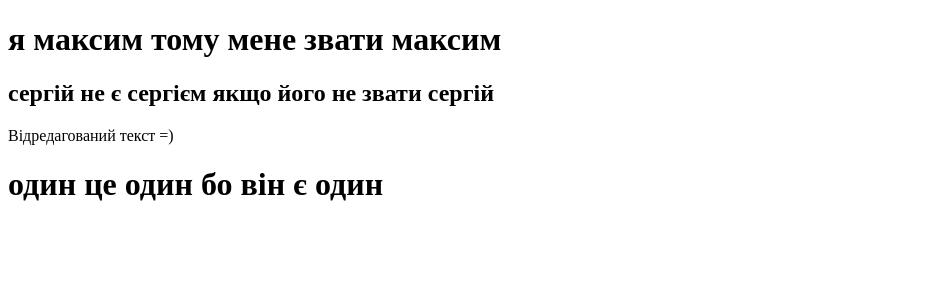
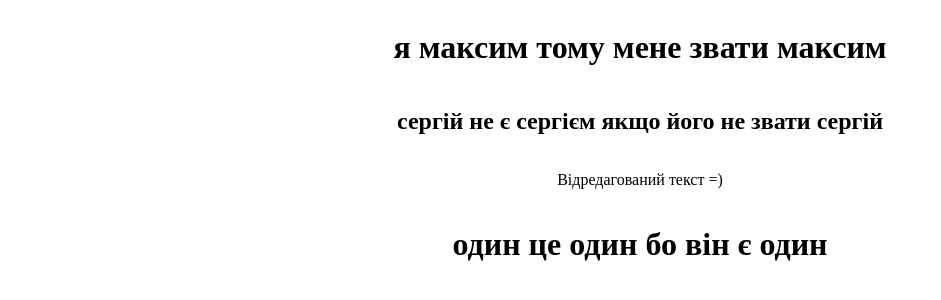
Before and after one commit to maks579/papka-dla-git, a plain HTML site: page index.html in a window 1280 px wide. Shown: the whole page, without its empty margins (0-941 px from the left). Drawn offline with Linux system fonts and the light colour scheme.

Commit message:
перевірка fetch

```diff
--- a/index.html
+++ b/index.html
@@ -4,6 +4,7 @@
     <meta charset="UTF-8">
     <meta name="viewport" content="width=device-width, initial-scale=1.0">
     <title>Document</title>
+    <link rel="stylesheet" href="./style.css">
 </head>
 <body>
     <h1>я максим тому мене звати максим</h1>
--- /dev/null
+++ b/style.css
@@ -0,0 +1,7 @@
+body{
+    display: flex;
+    justify-content: center;
+    align-items: center;
+    flex-direction: column;
+
+}
```
